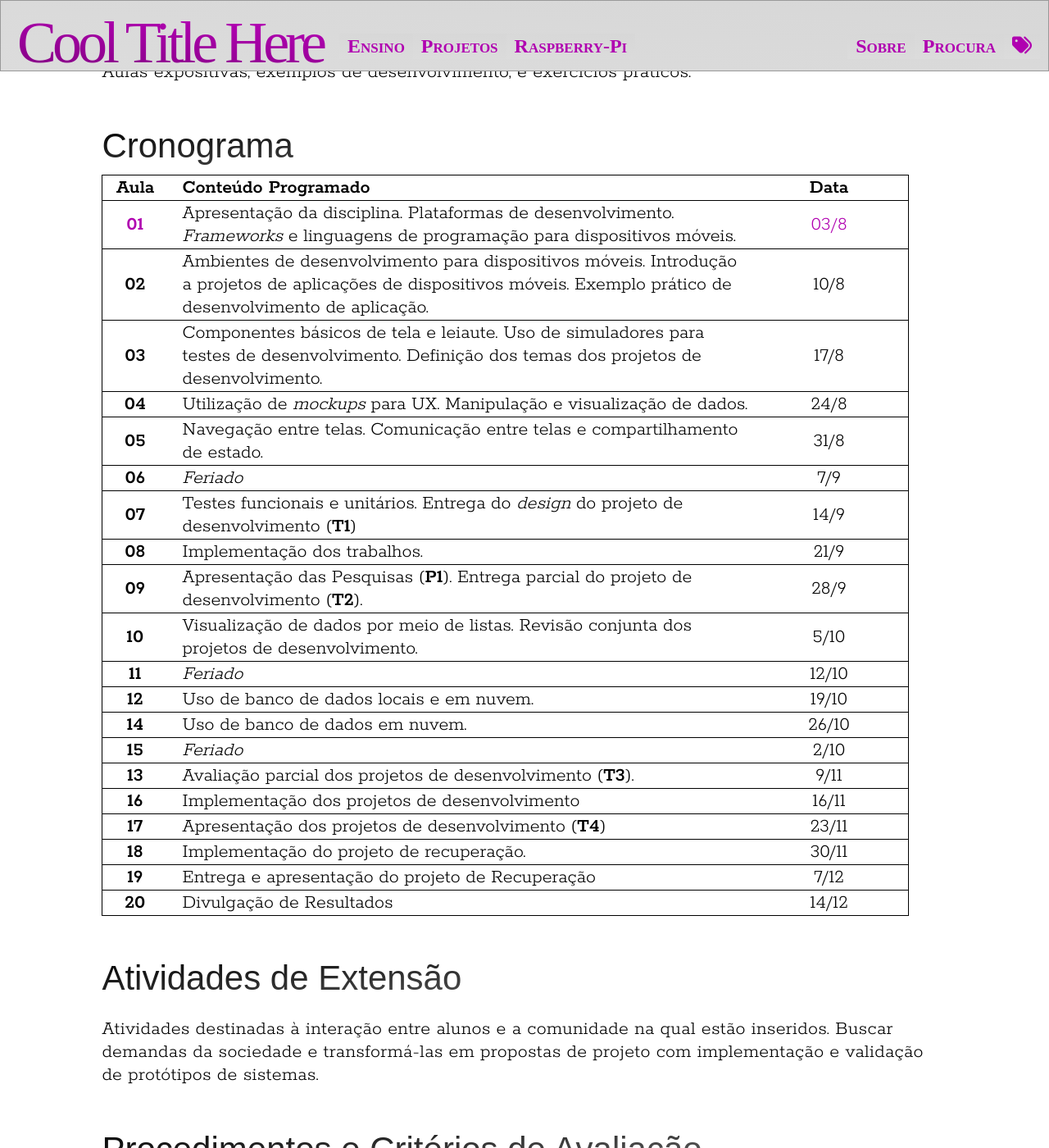
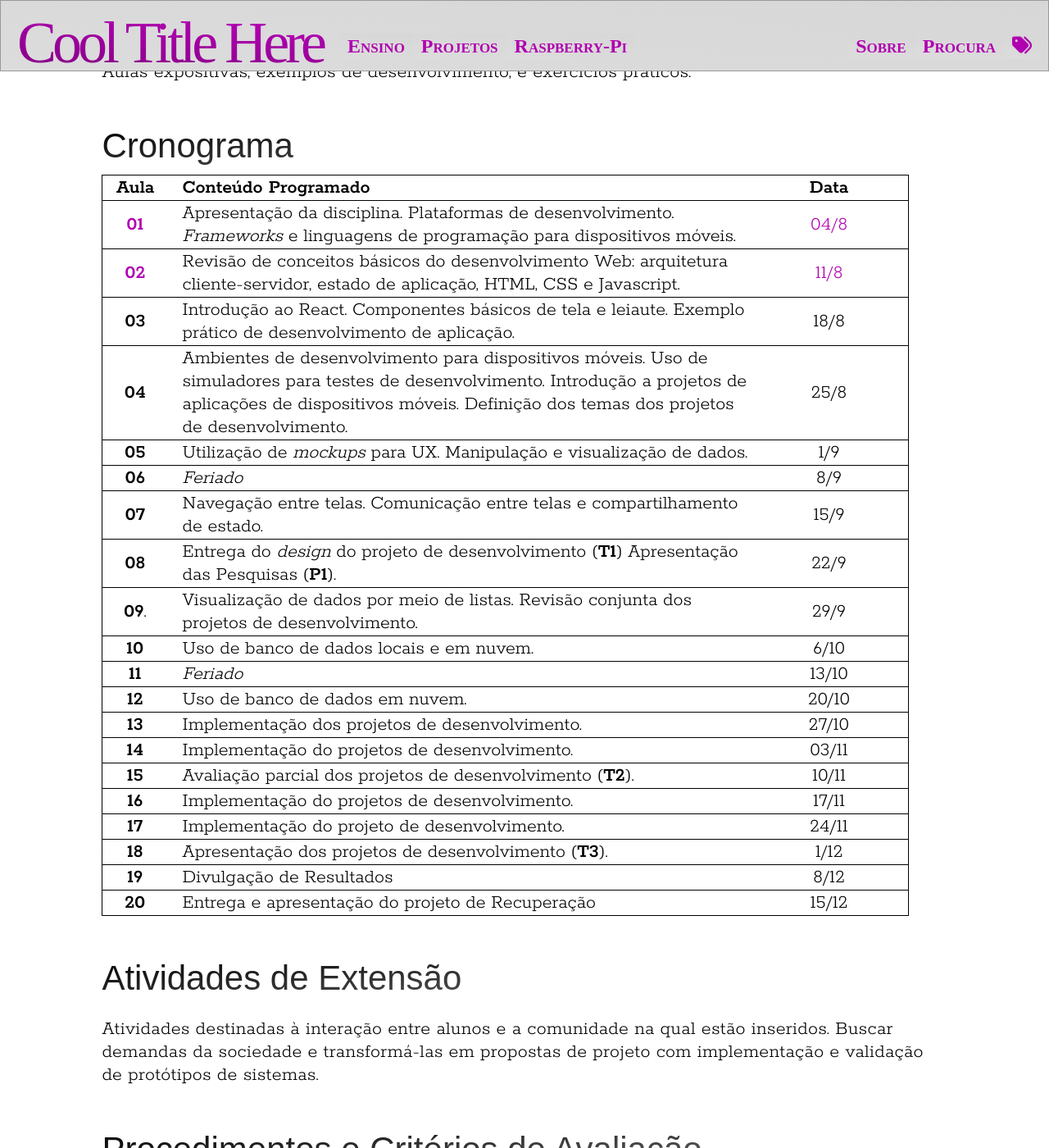
Before and after one commit to rafasgj/rafaeljeffman.com, a Jekyll site: the page built from teaching/lasalle/2023-02-mobile.md, in a window 1280 px wide and 1400 px high, scrolled down 1849 px. Shown: the whole window at 82% size. Built offline with Jekyll 4.4.1, drawn with Linux system fonts in a browser that asks for light colours; some web fonts are replaced; some of the changed text lies outside the part shown.

Commit message:
Add lecture 2 for mobile development and updated calendar

```diff
--- a/teaching/lasalle/2023-02-mobile.md
+++ b/teaching/lasalle/2023-02-mobile.md
@@ -69,26 +69,26 @@ Aulas expositivas, exemplos de desenvolvimento, e exercícios práticos.
 
 | Aula | Conteúdo Programado | Data |
 | :--: | :------------------ | :--: |
-| [**01**](lectures/mobile/lecture-01) | Apresentação da disciplina. Plataformas de desenvolvimento. _Frameworks_ e linguagens de programação para dispositivos móveis. | [03/8](lectures/mobile/lecture-01) |
-| **02** | Ambientes de desenvolvimento para dispositivos móveis. Introdução a projetos de aplicações de dispositivos móveis. Exemplo prático de desenvolvimento de aplicação. | 10/8 |
-| **03** | Componentes básicos de tela e leiaute. Uso de simuladores para testes de desenvolvimento. Definição dos temas dos projetos de desenvolvimento. | 17/8 |
-| **04** | Utilização de _mockups_ para UX. Manipulação e visualização de dados. | 24/8 |
-| **05** | Navegação entre telas. Comunicação entre telas e compartilhamento de estado. | 31/8 |
-| **06** | _Feriado_ | 7/9 |
-| **07** | Testes funcionais e unitários. Entrega do _design_ do projeto de desenvolvimento (**T1**) | 14/9 |
-| **08** | Implementação dos trabalhos. | 21/9 |
-| **09** | Apresentação das Pesquisas (**P1**). Entrega parcial do projeto de desenvolvimento (**T2**). | 28/9 |
-| **10** |  Visualização de dados por meio de listas. Revisão conjunta dos projetos de desenvolvimento. | 5/10 |
-| **11** | _Feriado_ | 12/10 |
-| **12** | Uso de banco de dados locais e em nuvem. | 19/10 |
-| **14** | Uso de banco de dados em nuvem. | 26/10 |
-| **15** | _Feriado_ | 2/10 |
-| **13** | Avaliação parcial dos projetos de desenvolvimento (**T3**). | 9/11 |
-| **16** | Implementação dos projetos de desenvolvimento | 16/11 |
-| **17** | Apresentação dos projetos de desenvolvimento (**T4**) | 23/11 |
-| **18** | Implementação do projeto de recuperação. | 30/11 |
-| **19** | Entrega e apresentação do projeto de Recuperação | 7/12 |
-| **20** | Divulgação de Resultados | 14/12 |
+| [**01**](lectures/mobile/lecture-01) | Apresentação da disciplina. Plataformas de desenvolvimento. _Frameworks_ e linguagens de programação para dispositivos móveis. | [04/8](lectures/mobile/lecture-01) |
+| [**02**](lectures/mobile/lecture-02) | Revisão de conceitos básicos do desenvolvimento Web: arquitetura cliente-servidor, estado de aplicação, HTML, CSS e Javascript. | [11/8](lectures/mobile/lecture-02) |
+| **03** | Introdução ao React. Componentes básicos de tela e leiaute. Exemplo prático de desenvolvimento de aplicação. | 18/8 |
+| **04** | Ambientes de desenvolvimento para dispositivos móveis. Uso de simuladores para testes de desenvolvimento. Introdução a projetos de aplicações de dispositivos móveis. Definição dos temas dos projetos de desenvolvimento. | 25/8 |
+| **05** | Utilização de _mockups_ para UX. Manipulação e visualização de dados. | 1/9 |
+| **06** | _Feriado_ | 8/9 |
+| **07** | Navegação entre telas. Comunicação entre telas e compartilhamento de estado. | 15/9 |
+| **08** | Entrega do _design_ do projeto de desenvolvimento (**T1**) Apresentação das Pesquisas (**P1**). | 22/9 |
+| **09**. | Visualização de dados por meio de listas. Revisão conjunta dos projetos de desenvolvimento. | 29/9 |
+| **10** | Uso de banco de dados locais e em nuvem. | 6/10 |
+| **11** | _Feriado_ | 13/10 |
+| **12** | Uso de banco de dados em nuvem. | 20/10 |
+| **13** | Implementação dos projetos de desenvolvimento. | 27/10 |
+| **14** | Implementação do projetos de desenvolvimento. | 03/11 |
+| **15** | Avaliação parcial dos projetos de desenvolvimento (**T2**). | 10/11 |
+| **16** | Implementação do projetos de desenvolvimento. | 17/11 |
+| **17** | Implementação do projeto de desenvolvimento. | 24/11 |
+| **18** | Apresentação dos projetos de desenvolvimento (**T3**). | 1/12 |
+| **19** | Divulgação de Resultados | 8/12 |
+| **20** | Entrega e apresentação do projeto de Recuperação | 15/12 |
 
 
 ## Atividades de Extensão {#extensao}
@@ -100,9 +100,9 @@ Atividades destinadas à interação entre alunos e a comunidade na qual estão
 
 A nota final será composta por trabalhos práticos, apresentação de resultados de pesquisas sobre assuntos relacionados a disciplina e atividades extraclasse.
 
-O grau 1 será composto por `G1 = T1 (4,0) + T2(3,0) + P1(3,0)`
+O grau 1 será composto por `G1 = T1 (4,0) + E1(3,0) + P1(3,0)`
 
-O grau 2 (G2) será composto por `G2 = T3(4,0) + T4(6,0)`
+O grau 2 (G2) será composto por `G2 = T2(4,0) + T3(6,0)`
 
 A nota final será a média (M) dada pela regra `M = (G1 + G2) / 2`
 
```
Also changed, not shown: teaching/lasalle/lectures/mobile/lecture-01.md (+1 -6 lines), teaching/lasalle/lectures/mobile/lecture-02.md (added, +61 -0 lines).
